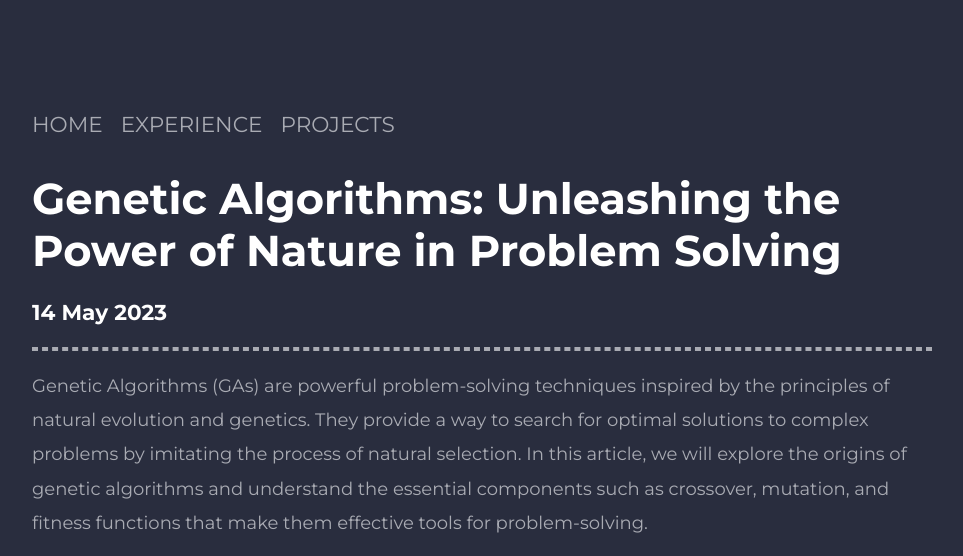
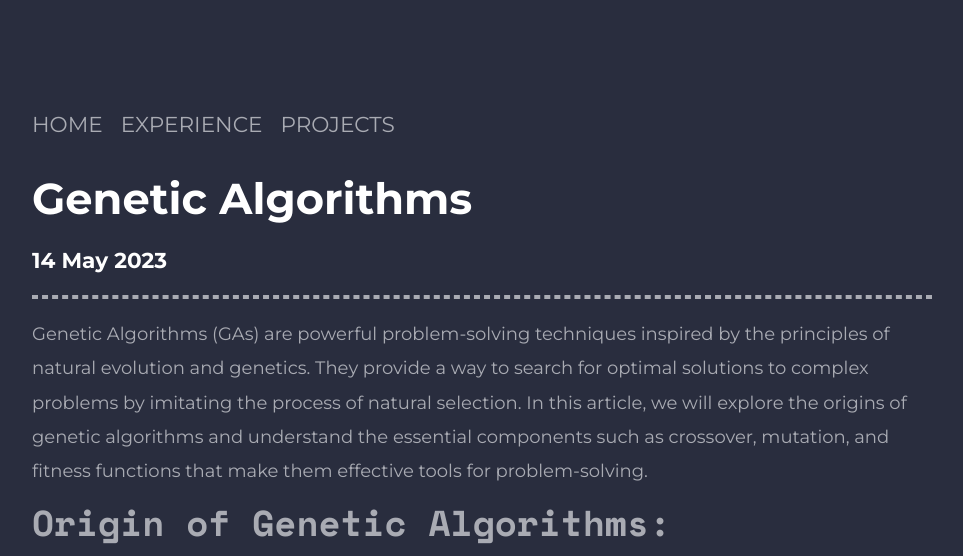
Before and after one commit to sharadcodes/sharadcodes.github.io, a Jekyll site: the page built from _posts/2023-05-14-genetic-algorithms.md, in a window 1280 px wide and 900 px high, cut to the strip 344-900 px from the top of the window. Shown: the whole strip, without its empty margins (4-967 px from the left). Built offline with Jekyll 4.4.1, drawn with Linux system fonts in a browser that asks for light colours; nearby versions of some CDN libraries.

Commit message:
Shorten title of genetic algorithms post

```diff
--- a/_posts/2023-05-14-genetic-algorithms.md
+++ b/_posts/2023-05-14-genetic-algorithms.md
@@ -1,5 +1,5 @@
 ---
-title: "Genetic Algorithms: Unleashing the Power of Nature in Problem Solving"
+title: "Genetic Algorithms"
 layout: post
 date: 2023-05-14
 categories: DATA_SCIENCE
```
